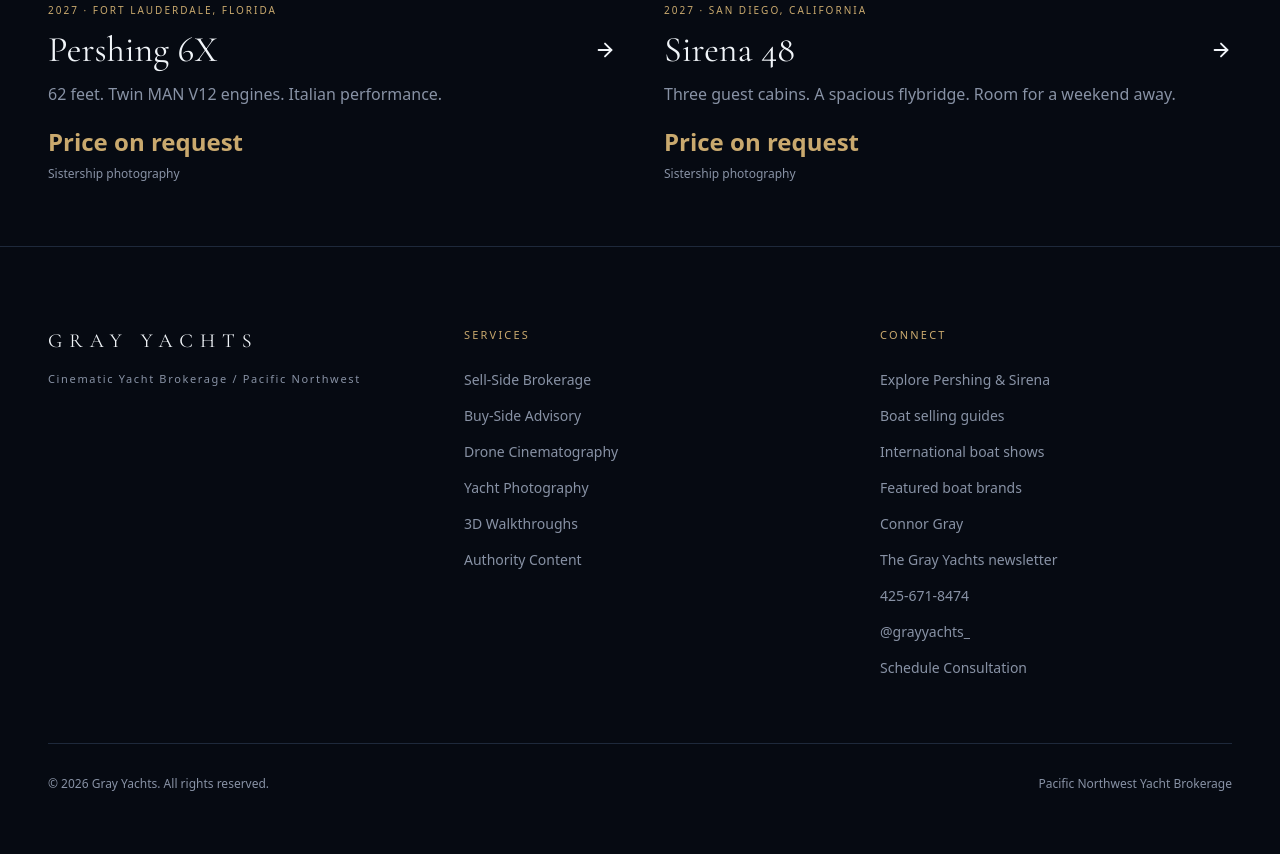
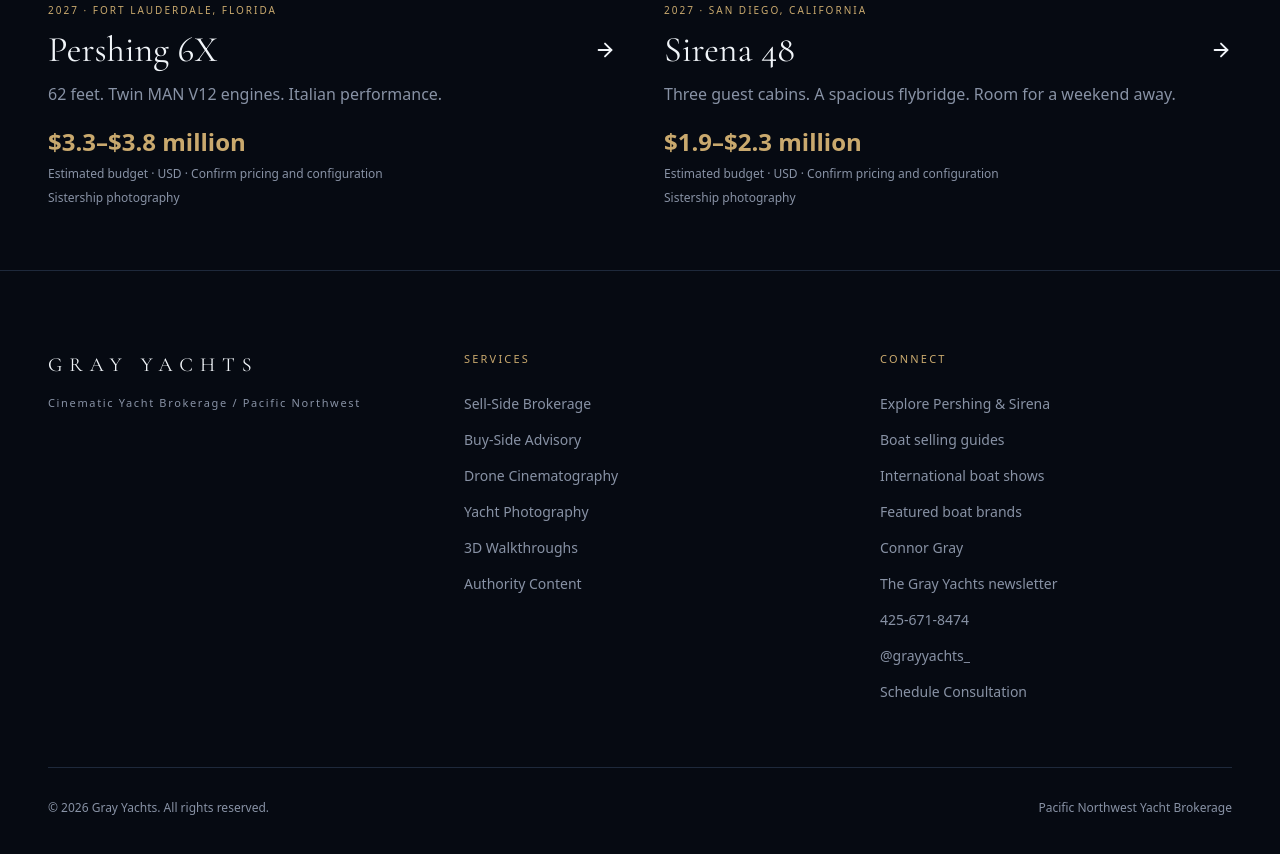
Before and after one commit to cgray787/GrayYachts.com, a Next.js app: page /yachts in a window 1280 px wide. Shown: the part 1080-1934 px from the top of the page. Built offline with nearby package versions, Linux system fonts and the light colour scheme.

Commit message:
Add sourced estimated yacht budgets to pages and email drafts

```diff
--- a/src/app/(marketing)/yachts/page.tsx
+++ b/src/app/(marketing)/yachts/page.tsx
@@ -20,7 +20,7 @@
     <div className="overflow-hidden"><img src={y.photos[0].src} alt={y.photos[0].alt} width={1600} height={1067} className="aspect-[4/3] w-full object-cover transition-transform duration-500 group-hover:scale-[1.025]"/></div>
     <p className="mt-5 text-[10px] uppercase tracking-[0.2em] text-gold">{y.year} · {y.location}</p>
     <h2 className="mt-3 flex items-center justify-between font-[family-name:var(--font-cormorant)] text-4xl">{y.name}<ArrowRight size={22}/></h2>
-    <p className="mt-3 text-text-secondary">{y.slug === "pershing-6x" ? "62 feet. Twin MAN V12 engines. Italian performance." : "Three guest cabins. A spacious flybridge. Room for a weekend away."}</p><p className="mt-5 text-2xl font-bold text-gold">Price on request</p><p className="mt-2 text-xs text-text-secondary">Sistership photography</p>
+    <p className="mt-3 text-text-secondary">{y.slug === "pershing-6x" ? "62 feet. Twin MAN V12 engines. Italian performance." : "Three guest cabins. A spacious flybridge. Room for a weekend away."}</p><p className="mt-5 text-2xl font-bold text-gold">{y.estimatedPrice}</p><p className="mt-2 text-xs text-text-secondary">Estimated budget · USD · Confirm pricing and configuration</p><p className="mt-2 text-xs text-text-secondary">Sistership photography</p>
    </Link>)}
   </section>
  </div>;
--- a/src/components/marketing/campaign-yacht-page.tsx
+++ b/src/components/marketing/campaign-yacht-page.tsx
@@ -23,7 +23,7 @@
     <p className={serif + " mt-5 text-3xl text-[#e2c79d]"}>Life’s too short. Buy the yacht.</p>
     <p className="mt-5 max-w-md text-base leading-7 text-slate-200">{pershing ? "A 62-foot Pershing for the owner who enjoys the run as much as the destination." : "Three guest cabins and a flybridge made for weekends with family and friends."}</p>
     <div className="mt-8 flex flex-wrap items-center gap-6"><a href="#contact-connor" className={cta}>Request pricing & a call <ArrowRight size={15}/></a><a href="#yacht-film" className="text-[11px] uppercase tracking-[0.16em] text-white underline underline-offset-8">Watch the film</a></div>
-    <div className="mt-7 w-fit border-l-2 border-gold bg-bg-primary/75 px-5 py-4"><p className={label + " text-slate-300"}>Asking price</p><p className="mt-2 text-3xl font-bold tracking-tight text-gold sm:text-4xl">Price on request</p></div><p className="mt-3 text-[11px] text-slate-300">Sistership shown</p>
+    <div className="mt-7 w-fit border-l-2 border-gold bg-bg-primary/75 px-5 py-4"><p className={label + " text-slate-300"}>Estimated purchase budget · USD</p><p className="mt-2 text-3xl font-bold tracking-tight text-gold sm:text-4xl">{yacht.estimatedPrice}</p><p className="mt-3 max-w-md text-xs leading-5 text-slate-300">Estimated purchase budget in USD, based on comparable listings. Not a quote for this yacht. Options, taxes, duties and delivery may change the total; confirm current pricing with Connor.</p></div><p className="mt-3 text-[11px] text-slate-300">Sistership shown</p>
    </div>
   </section>
 
--- a/src/lib/campaign-yachts.ts
+++ b/src/lib/campaign-yachts.ts
@@ -1,5 +1,5 @@
 export type CampaignYacht = {
- slug: string; name: string; year: string; location: string; title: string;
+ estimatedPrice: string; slug: string; name: string; year: string; location: string; title: string;
  intro: string; story: string; description: string; source: string;
  specs: { label: string; value: string }[];
  features: { title: string; text: string }[];
@@ -9,13 +9,14 @@
 export const campaignYachts: CampaignYacht[] = [
  {
   video: {provider:"vimeo",id:"1229950847",source:"https://vimeo.com/1229950847"},
+  estimatedPrice: "$3.3–$3.8 million",
   slug: "pershing-6x", name: "Pershing 6X", year: "2027", location: "Fort Lauderdale, Florida",
   title: "Life’s too short.\nBuy the yacht.",
   intro: "Italian design. Open water. A very different kind of weekend.",
   story: "Make the journey the occasion.",
   description: "Explore the Pershing 6X with Connor Gray: performance, ownership considerations, current pricing and a personal discovery call.",
   source: "https://jeffbrownyachts.com/inventory/boat/2027-pershing-6x-10332235",
-  specs: [{label:"Length overall",value:"62.2 ft"},{label:"Advertised top speed",value:"48 knots"},{label:"Beam",value:"15.8 ft"},{label:"Asking price",value:"On request"}],
+  specs: [{label:"Length overall",value:"62.2 ft"},{label:"Advertised top speed",value:"48 knots"},{label:"Beam",value:"15.8 ft"},{label:"Budget estimate · USD",value:"$3.3–$3.8M"}],
   features: [
    {title:"Performance with presence",text:"Twin MAN V12 engines and a low, sculpted profile make the 6X a distinctive choice for coastal escapes."},
    {title:"Room to slow down",text:"A full-beam master suite and an inviting salon give you a comfortable place to return after a day on the water."},
@@ -30,13 +31,14 @@
  },
  {
   video: {provider:"youtube",id:"MQmlljWDDHk",source:"https://www.youtube.com/watch?v=MQmlljWDDHk"},
+  estimatedPrice: "$1.9–$2.3 million",
   slug:"sirena-48",name:"Sirena 48",year:"2027",location:"San Diego, California",
   title:"More weekends.\nLess someday.",
   intro:"Bring your favorite people. Leave the everyday behind.",
   story:"Stay a little longer.",
   description:"Discover the Sirena 48 with Connor Gray: three guest cabins, flybridge living, ownership guidance and a personal discovery call.",
   source:"https://jeffbrownyachts.com/inventory/boat/2027-sirena-48-48-46",
-  specs:[{label:"Length overall",value:"52.76 ft"},{label:"Guest cabins",value:"3"},{label:"Guest heads",value:"2"},{label:"Asking price",value:"On request"}],
+  specs:[{label:"Length overall",value:"52.76 ft"},{label:"Guest cabins",value:"3"},{label:"Guest heads",value:"2"},{label:"Budget estimate · USD",value:"$1.9–$2.3M"}],
   features:[
    {title:"Space for your people",text:"Three guest cabins create room for family and friends to turn a day on the water into a longer escape."},
    {title:"Life on the flybridge",text:"An elevated outdoor gathering space brings lunch, conversation and coastal views together."},
```
Also changed, not shown: 7 other files (tests, documents, lock files or other folders).
